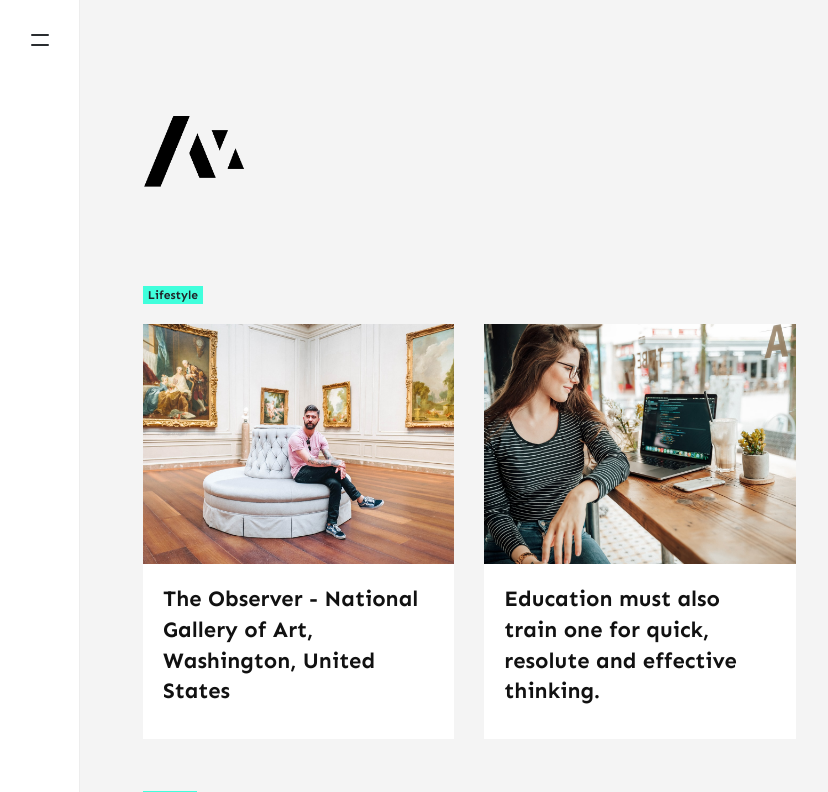
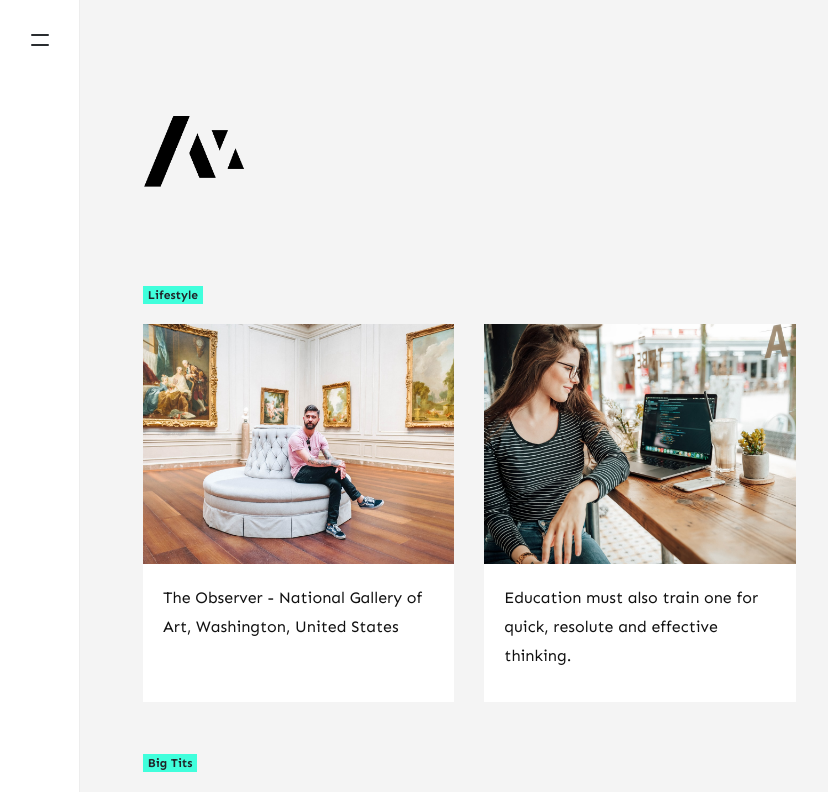
Before and after one commit to ziyoni/ziyoni.github.io, a Jekyll site: the page built from _pages/categories.md, in a window 1280 px wide. Shown: the top 792 px of the page, without its empty margins (0-828 px from the left). Built offline with Jekyll 4.4.1, drawn with Linux system fonts in a browser that asks for light colours; nearby versions of some CDN libraries; comment, search, counter and statistics services are not loaded; grey boxes are pictures that could not be loaded.

Commit message:
Update theme.scss

```diff
--- a/assets/css/theme.scss
+++ b/assets/css/theme.scss
@@ -271,9 +271,9 @@ img, img:hover {
         }
     }
     .card-title {
-        font-weight:700;
-        font-size:22px;
-        line-height:1.4;
+        font-weight:400;
+        font-size:16px;
+        line-height:1.8;
         a {
             background-image: linear-gradient(180deg, transparent 89%, $primary 0);
             background-repeat: no-repeat;
@@ -322,7 +322,7 @@ img, img:hover {
         font-size: 1em;
         padding:0;
         .card-title {
-            font-size:28px;
+            font-size:16px;
         }
         .img-thumb {
             object-fit:cover;
@@ -343,8 +343,8 @@ img, img:hover {
             object-position:top;
         }
         .card-title {
-            font-size:18px;
-            line-height:1.5;
+            font-size:16px;
+            line-height:1.8;
         }
     }
 }
```
